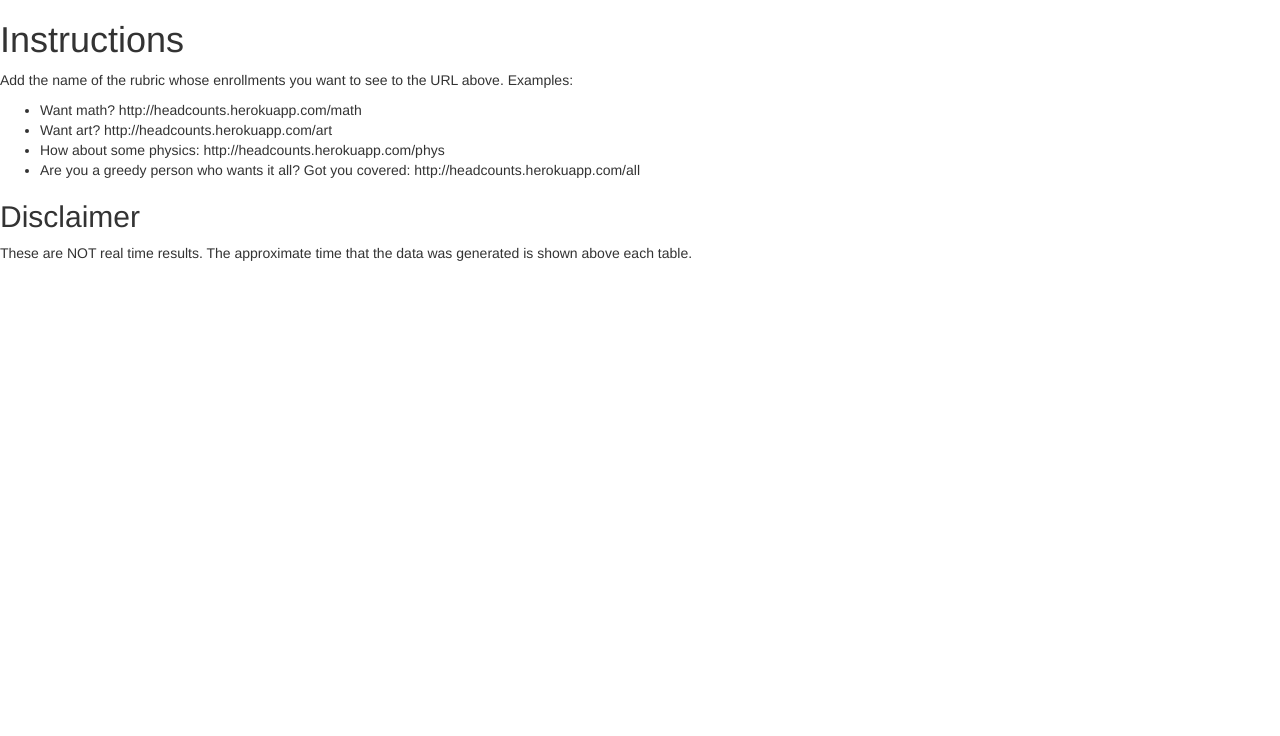
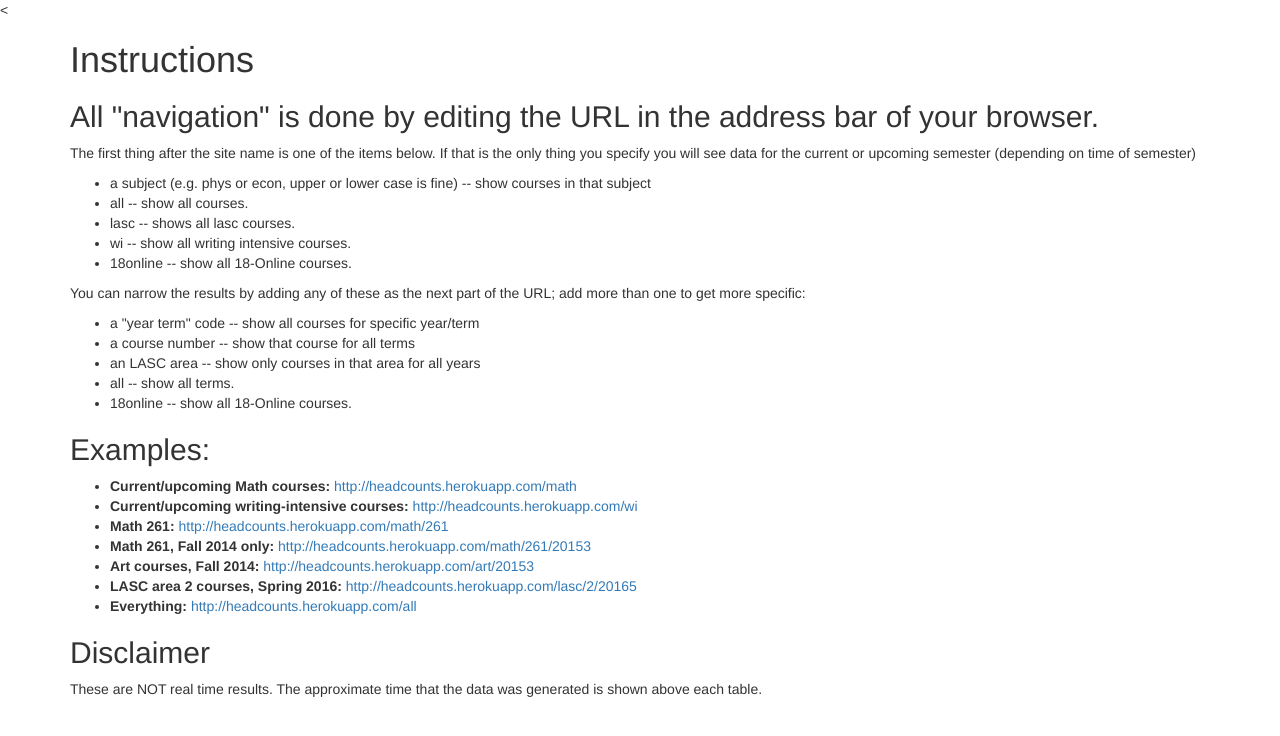
Before and after one commit to mwcraig/headcounts-web, a Flask app: page / in a window 1280 px wide. Shown: the top 736 px of the page. Run offline with Flask 2, Linux system fonts and the light colour scheme; parts of the project's set-up code (start-up, migrations or seed data) failed here and were passed over; some libraries are stand-ins or nearby versions.

Commit message:
Better instructions

```diff
--- a/templates/instructions.html
+++ b/templates/instructions.html
@@ -1,16 +1,40 @@
 {% extends "bootstrap/base.html" %}
 
 {% block content %}
-<h1>Instructions</h1>
-<p>Add the name of the rubric whose enrollments you want to see to the URL above. Examples:</p>
+<<div class="container">
+    <h1>Instructions</h1>
+    <h2>All "navigation" is done by editing the URL in the address bar of your browser.</h2>
 
-<ul>
-    <li>Want math? http://headcounts.herokuapp.com/math</li>
-    <li>Want art? http://headcounts.herokuapp.com/art</li>
-    <li>How about some physics: http://headcounts.herokuapp.com/phys</li>
-    <li>Are you a greedy person who wants it all? Got you covered: http://headcounts.herokuapp.com/all</li>
-</ul>
+    <p>The first thing after the site name is one of the items below. If that is the only thing you specify you will see data for the current or upcoming semester (depending on time of semester)</p>
+    <ul>
+        <li>a subject (e.g. phys or econ, upper or lower case is fine) -- show courses in that subject</li>
+        <li>all -- show all courses.</li>
+        <li>lasc -- shows all lasc courses.</li>
+        <li>wi -- show all writing intensive courses.</li>
+        <li>18online -- show all 18-Online courses.</li>
+    </ul>
 
-<h2>Disclaimer</h2>
-<p>These are NOT real time results. The approximate time that the data was generated is shown above each table.</p>
+    <p>You can narrow the results by adding any of these as the next part of the URL; add more than one to get more specific:</p>
+    <ul>
+        <li>a "year term" code -- show all courses for specific year/term</li>
+        <li>a course number -- show that course for all terms</li>
+        <li>an LASC area -- show only courses in that area for all years</li>
+        <li>all -- show all terms.</li>
+        <li>18online -- show all 18-Online courses.</li>
+    </ul>
+    <h2>Examples:</h2>
+    <ul>
+        <li><b>Current/upcoming Math courses:</b>  <a href="http://headcounts.herokuapp.com/math">http://headcounts.herokuapp.com/math</a></li>
+        <li><b>Current/upcoming writing-intensive courses:</b> <a href="http://headcounts.herokuapp.com/wi">http://headcounts.herokuapp.com/wi</a></li>
+        <li><b>Math 261:</b> <a href="http://headcounts.herokuapp.com/math/261">http://headcounts.herokuapp.com/math/261</a></li>
+        <li><b>Math 261, Fall 2014 only:</b> <a href="http://headcounts.herokuapp.com/math/261/20153">http://headcounts.herokuapp.com/math/261/20153</a></li>
+        <li><b>Art courses, Fall 2014:</b> <a href="http://headcounts.herokuapp.com/art/20153">http://headcounts.herokuapp.com/art/20153</a></li>
+        <li><b>LASC area 2 courses, Spring 2016:</b> <a href="http://headcounts.herokuapp.com/lasc/2/20165">http://headcounts.herokuapp.com/lasc/2/20165</a></li>
+        <li><b>Everything:</b> <a href="http://headcounts.herokuapp.com/all">http://headcounts.herokuapp.com/all</a></li>
+    </ul>
+
+    <h2>Disclaimer</h2>
+    <p>These are NOT real time results. The approximate time that the data was generated is shown above each table.</p>
+</div>
+
 {% endblock %}
```
